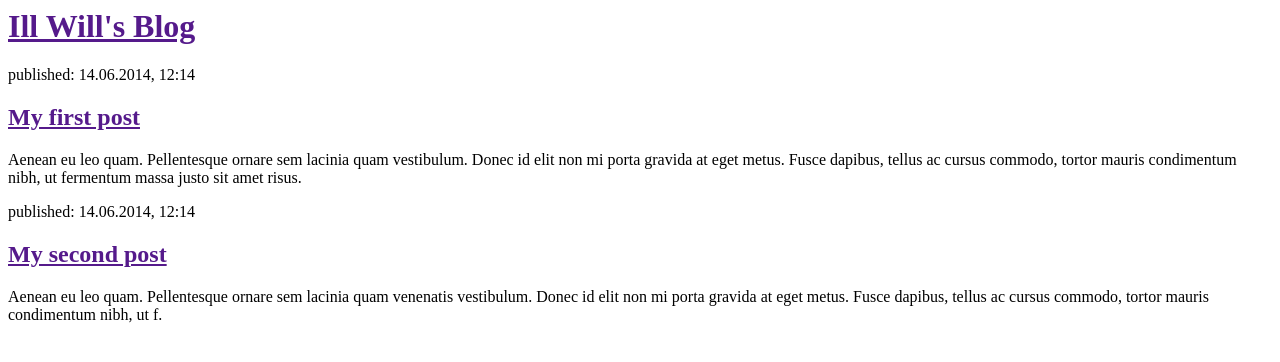
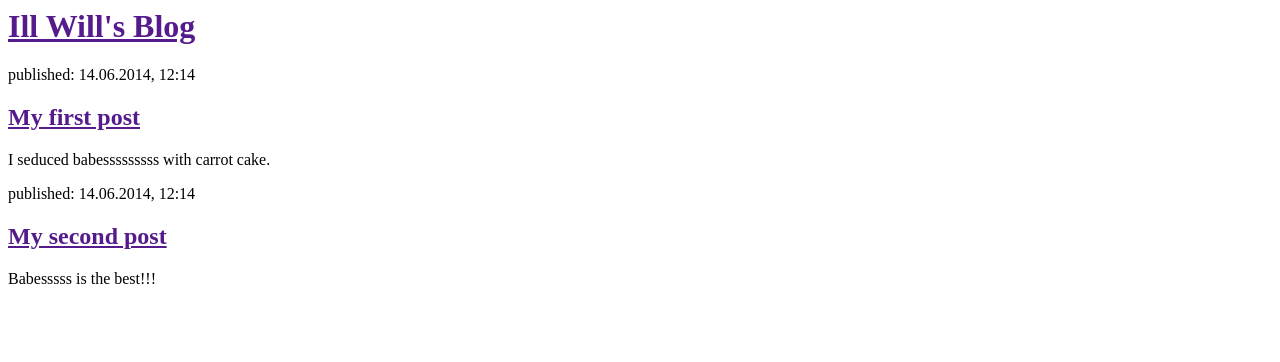
Before and after one commit to schoolsofthought/my-first-blog, a Django app: template blog/templates/blog/post_list.html in a window 1280 px wide. Shown: the top 362 px of the page. Run offline with Django 3.2, Linux system fonts and the light colour scheme; the template is opened without the code that fills it, so the values that code supplies are empty; parts of the project's set-up code (start-up, migrations or seed data) failed here and were passed over.

Commit message:
Changed the posts on blog.

```diff
--- a/blog/templates/blog/post_list.html
+++ b/blog/templates/blog/post_list.html
@@ -10,13 +10,13 @@
 		<div>
 			<p>published: 14.06.2014, 12:14</p>
 			<h2><a href="">My first post</a></h2>
-			<p>Aenean eu leo quam. Pellentesque ornare sem lacinia quam vestibulum. Donec id elit non mi porta gravida at eget metus. Fusce dapibus, tellus ac cursus commodo, tortor mauris condimentum nibh, ut fermentum massa justo sit amet risus.</p>
+			<p>I seduced babesssssssss with carrot cake.</p>
         </div>
 
         <div>
         	<p>published: 14.06.2014, 12:14</p>
         	<h2><a href="">My second post</a></h2>
-        	<p>Aenean eu leo quam. Pellentesque ornare sem lacinia quam venenatis vestibulum. Donec id elit non mi porta gravida at eget metus. Fusce dapibus, tellus ac cursus commodo, tortor mauris condimentum nibh, ut f.</p>
+        	<p>Babesssss is the best!!!</p>
         </div>
 	</body>
 </html>
```
